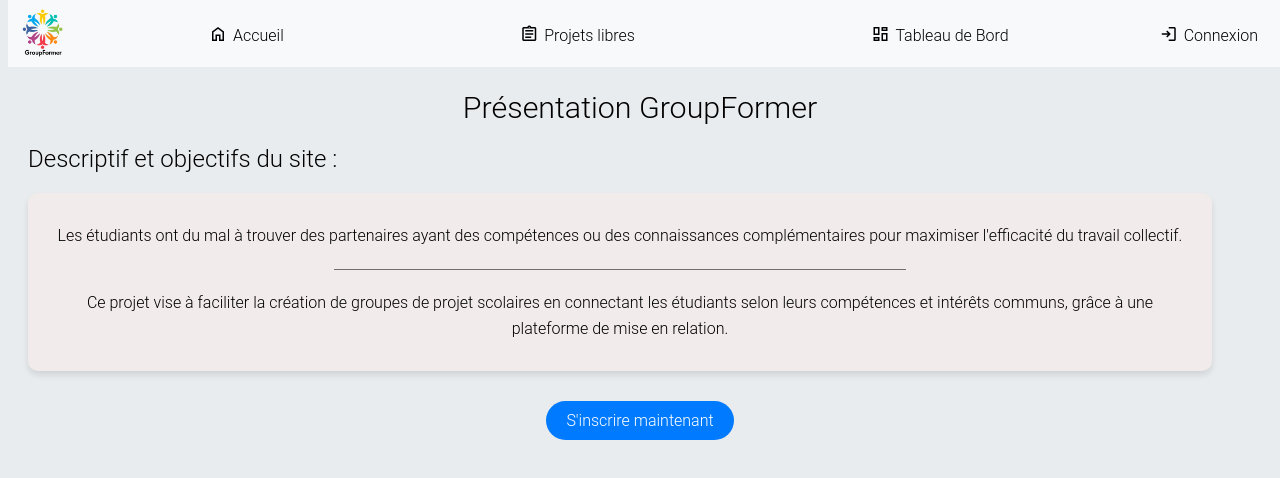
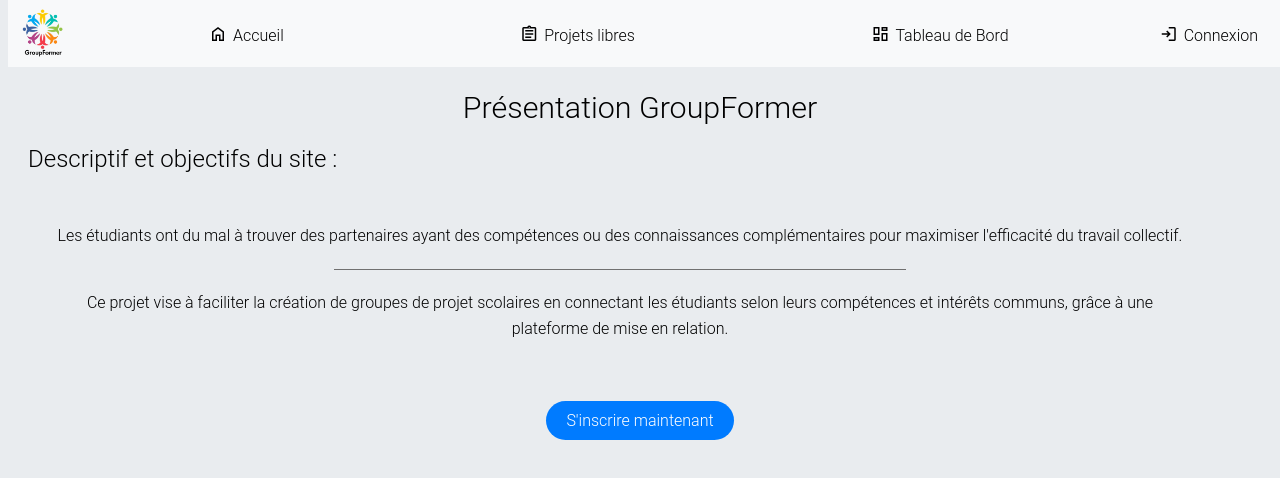
Before and after one commit to SaadaLaura/GroupFormer, an Angular app in the folder front/: page /home in a window 1280 px wide. Shown: the top 478 px of the page. Built offline with nearby package versions, Linux system fonts and the light colour scheme.

Commit message:
Supp fond rose home page

```diff
--- a/front/src/app/home/home.component.scss
+++ b/front/src/app/home/home.component.scss
@@ -36,9 +36,6 @@
   margin: 20px 0;
   padding: 20px;
   width: calc(100% - 40px);
-  background-color: #f2ebeb;
-  border-radius: 10px;
-  box-shadow: 0 4px 6px rgba(0, 0, 0, 0.1);
   text-align: center;
 
   .description-content {
```
